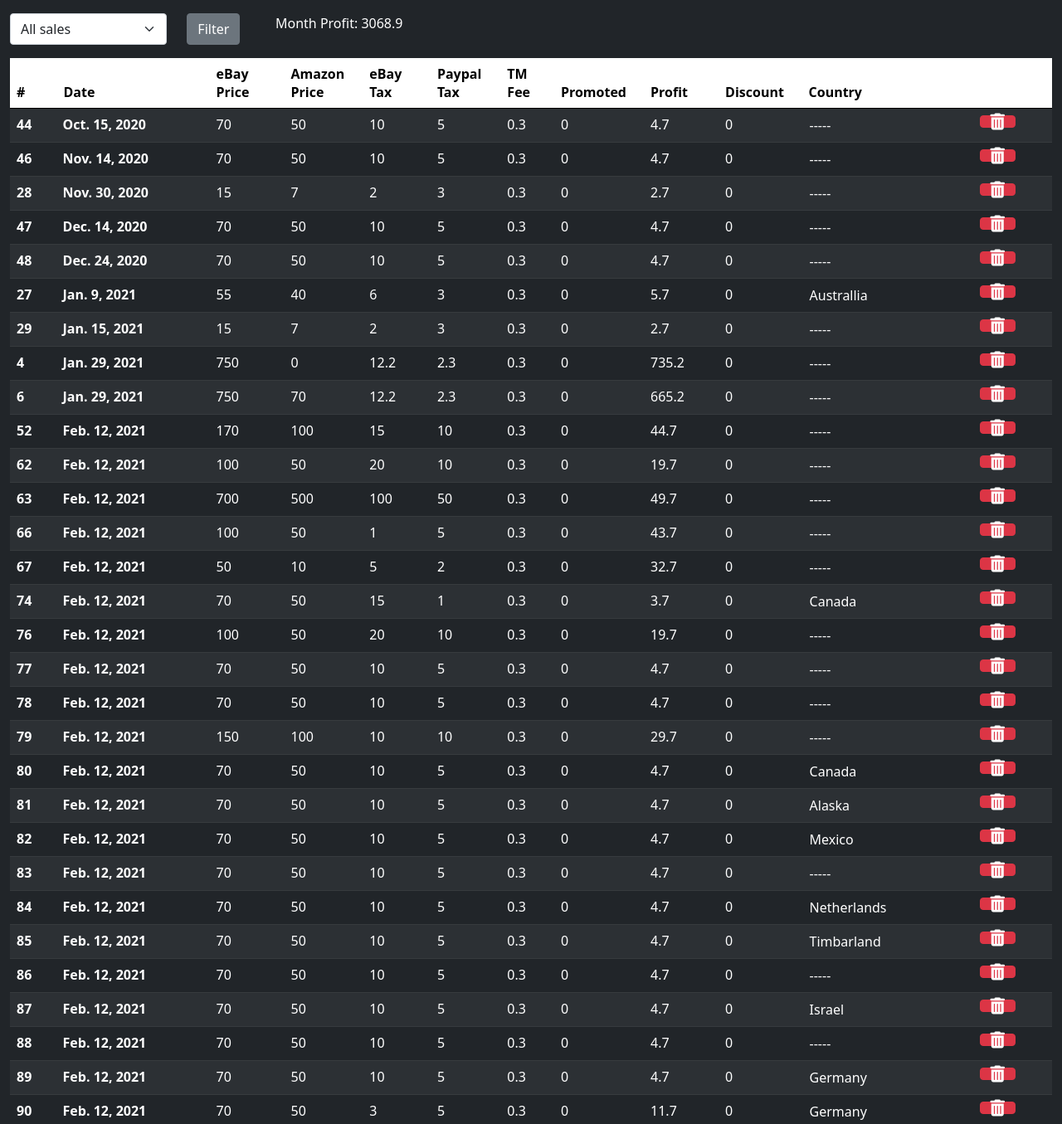
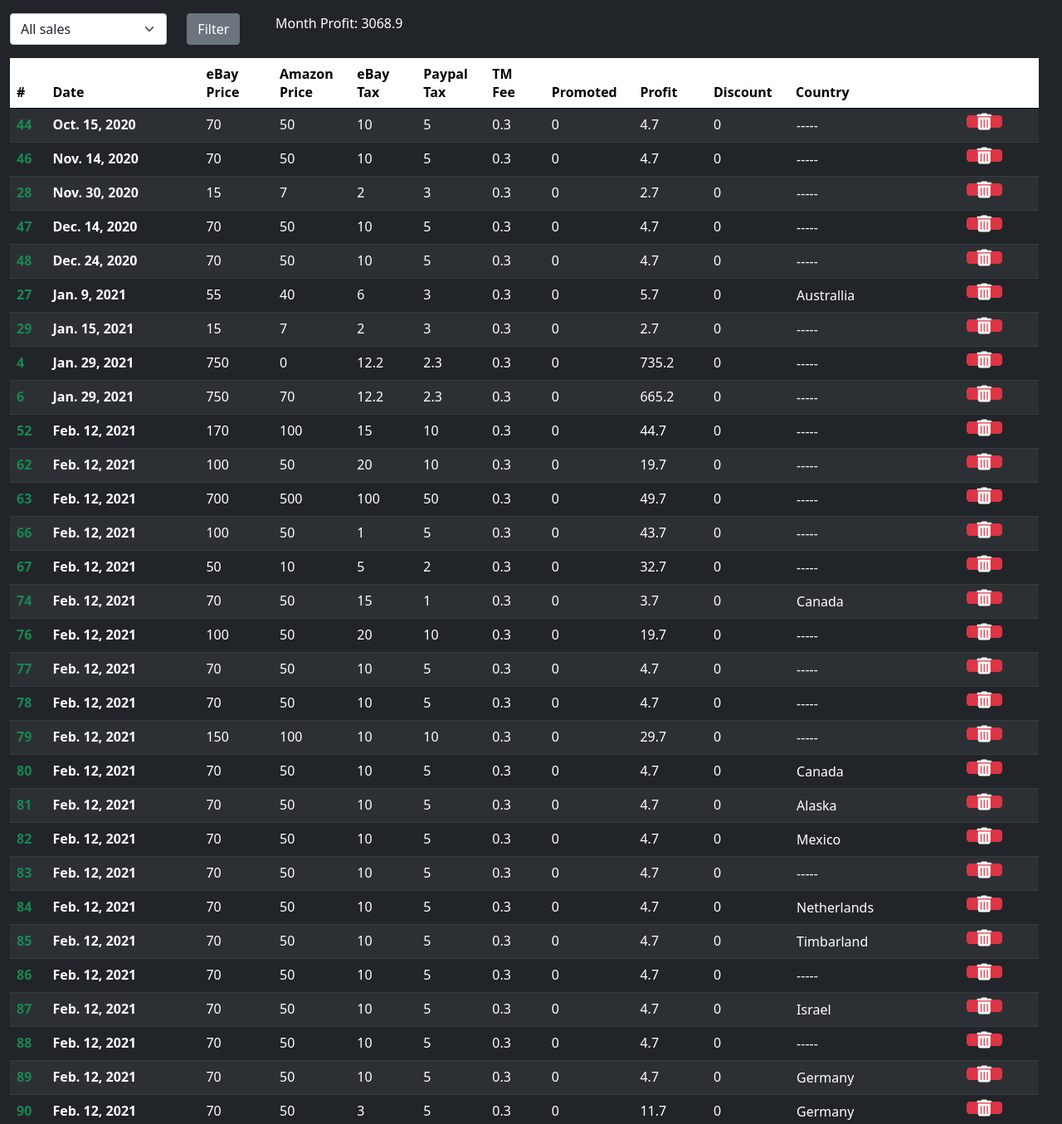
Before and after one commit to d4nieldev/ebaycalculator, a Django app: page /panel in a window 1280 px wide. Shown: the part 78-1433 px from the top of the page at 83% size. Run offline with Django 3.2, Linux system fonts and the light colour scheme; a user stored in the database is signed in; data comes from the database, SQL or seed files in the repository; some libraries are stand-ins or nearby versions.

Commit message:
total line bug and color for id

```diff
--- a/static/js/panel.js
+++ b/static/js/panel.js
@@ -24,7 +24,8 @@ function sum_sales_table(){
     });
 
     $('#table_sales').find("tr:last").prev().after('<tr id="bootstrap-overrides" class="greenrow"></tr>');
-    $('#table_sales').find("tr:last").prev().append('<th>Total</th>')
+    $('#table_sales').find("tr:last").prev().append('<th class="align-middle"><i class="fa fa-hashtag fa-md"></i></th>');
+    $('#table_sales').find("tr:last").prev().append('<th>Total</th>');
     $(result).each(function(i){
         $('#table_sales').find("tr:last").prev().append('<th>'+ this.toFixed(2) +'</th>')
         if (i == 6){
--- a/templates/sales_table.html
+++ b/templates/sales_table.html
@@ -21,7 +21,7 @@
         <!--Data-->
         {% for sale in user_sales %}
         <tr>
-            <th>{{ sale.id }}</th>
+            <th class="text-success">{{ sale.id }}</th>
             <th>{{ sale.date }}</th>
             <td class="editable sumtable" data-id="{{ sale.id }}" data-type="ebay_price">{{ sale.ebay_price|floatformat }}</td>
             <td class="editable sumtable" data-id="{{ sale.id }}" data-type="amazon_price">{{ sale.amazon_price|floatformat }}</td>
@@ -70,7 +70,7 @@
         <form id="form_add_sale" onsubmit="add_sale(event)">
             {% csrf_token %}
             <tr>
-                <th>#</th>
+                <th class="align-middle"><i class="fa fa-hashtag fa-md"></i></th>
                 {% for field in form %}
                     {% if field is not form.user %}
                     <td>
```
